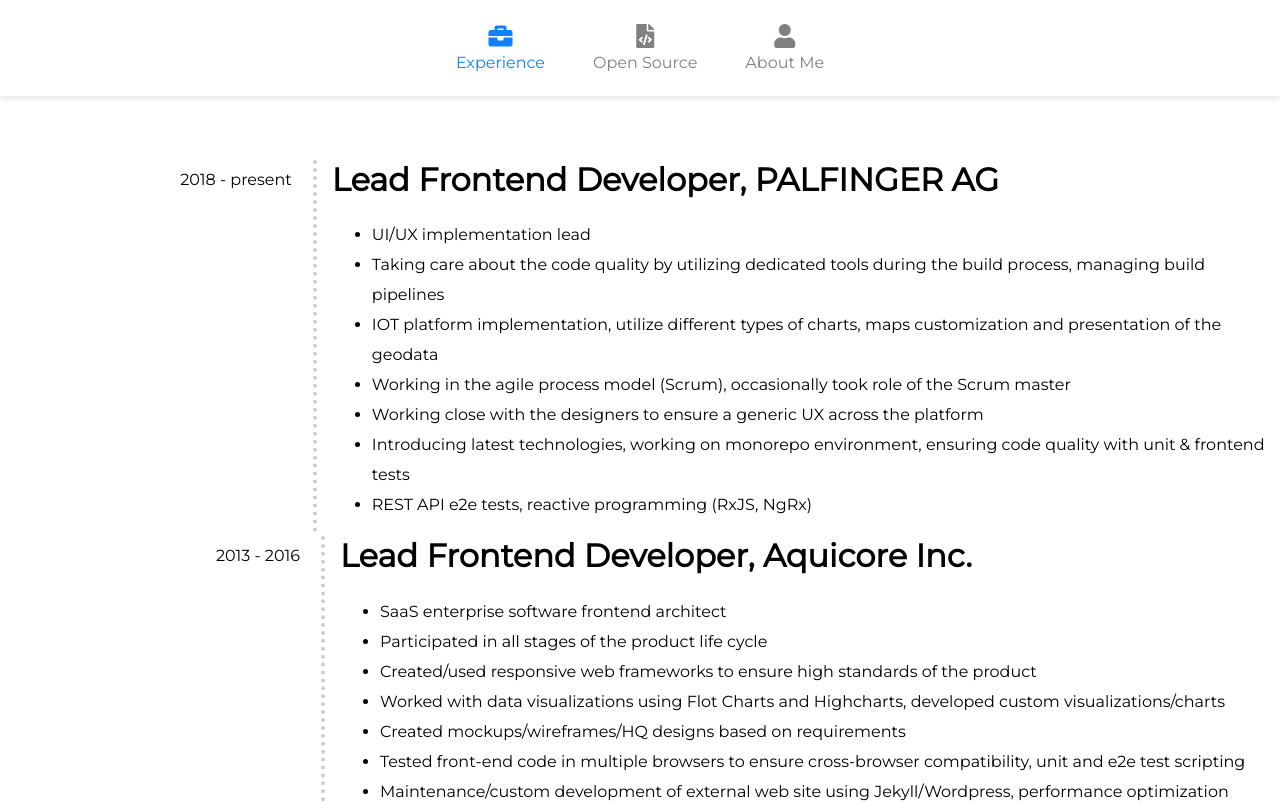
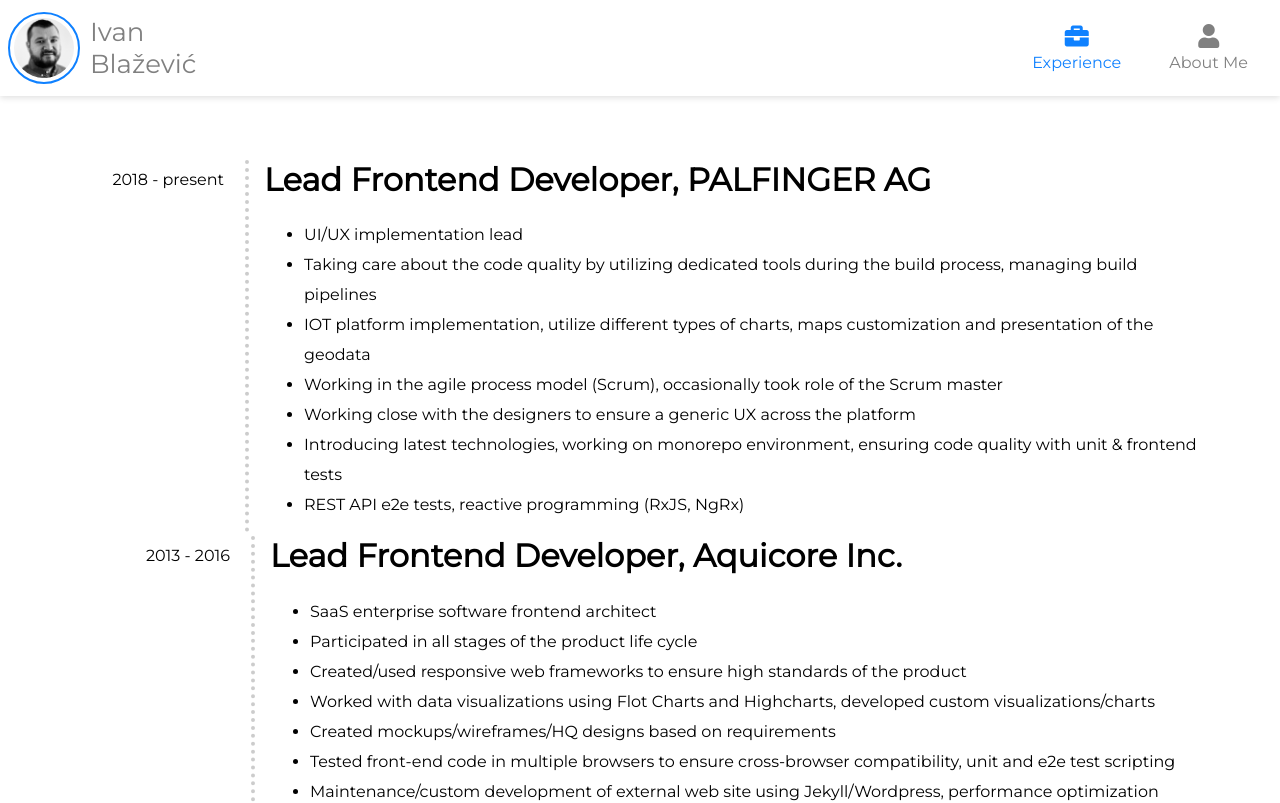
Before and after one commit to ivanblazevic/cv, an Angular app: page /experience in a window 1280 px wide. Shown: the top 803 px of the page. Built offline with nearby package versions, Linux system fonts and the light colour scheme.

Commit message:
About section

```diff
--- a/src/app/about/about.component.scss
+++ b/src/app/about/about.component.scss
@@ -0,0 +1,16 @@
+$color: #0f81ff;
+
+img {
+    border-radius: 100%;
+}
+
+.info-section {
+    i {
+        width: 30px;
+        text-align: center;
+    }
+
+    a {
+        color: $color;
+    }
+}
--- a/src/app/app.component.scss
+++ b/src/app/app.component.scss
@@ -1,4 +1,5 @@
 #router-container {
     margin-top: 160px;
     margin-bottom: 80px;
+    padding: 0 80px;
 }
--- a/src/app/experience/experience-item/experience-item.component.scss
+++ b/src/app/experience/experience-item/experience-item.component.scss
@@ -3,7 +3,7 @@
 
     .date {
         margin-top: 10px;
-        width: 300px;
+        width: 150px;
         text-align: right;
     }
 
--- a/src/app/navbar/navbar.component.html
+++ b/src/app/navbar/navbar.component.html
@@ -1,11 +1,27 @@
 <nav>
+  <div id="logo">
+      <div class="profile-image">
+          <img src="assets/profile_124.jpg" alt="profile">
+        </div>
+        <div style="    margin: auto 10px;
+        font-size: 26px;
+        text-align: left;
+        text-transform: capitalize;
+        color: gray;">
+          <div>ivan</div>
+          <div>blažević</div>
+        </div>
+  </div>
+
   <ul>
     <li>
       <a routerLink="/experience" routerLinkActive="active"><i class="fas fa-briefcase"></i>Experience</a>
     </li>
+    <!--
     <li>
       <a routerLink="/open-source" routerLinkActive="active"><i class="fas fa-file-code"></i>Open Source</a>
     </li>
+    -->
     <li>
       <a routerLink="/about" routerLinkActive="active"><i class="fas fa-user"></i>About Me</a>
     </li>
--- a/src/app/navbar/navbar.component.scss
+++ b/src/app/navbar/navbar.component.scss
@@ -1,6 +1,10 @@
+$color: #0f81ff;
+
 nav {
-    text-align: center;
-    padding: 8px 0;
+    display: flex;
+    justify-content: space-between;
+    align-items: center;
+    padding: 8px;
     position: fixed;
     top: 0;
     right: 0;
@@ -31,8 +35,29 @@
             text-decoration: none;
 
             &.active {
-                color: #0f81ff;
+                color: $color;
             }
         }
     }
 }
+
+#logo {
+    display: flex;
+}
+
+$profileImageSize: 60px;
+
+.profile-image {
+    border-radius: 100%;
+    width: $profileImageSize;
+    height: $profileImageSize;
+    padding: 4px;
+    vertical-align: middle;
+    border: 2px solid $color;
+
+    img {
+        border-radius: 100%;
+        height: 100%;
+        width: 100%;
+    }
+}
```
Also changed, not shown: src/app/about/about.component.html (+18 -7 lines), src/assets/profile_124.jpg (added), src/assets/profile_512.jpg (added).
